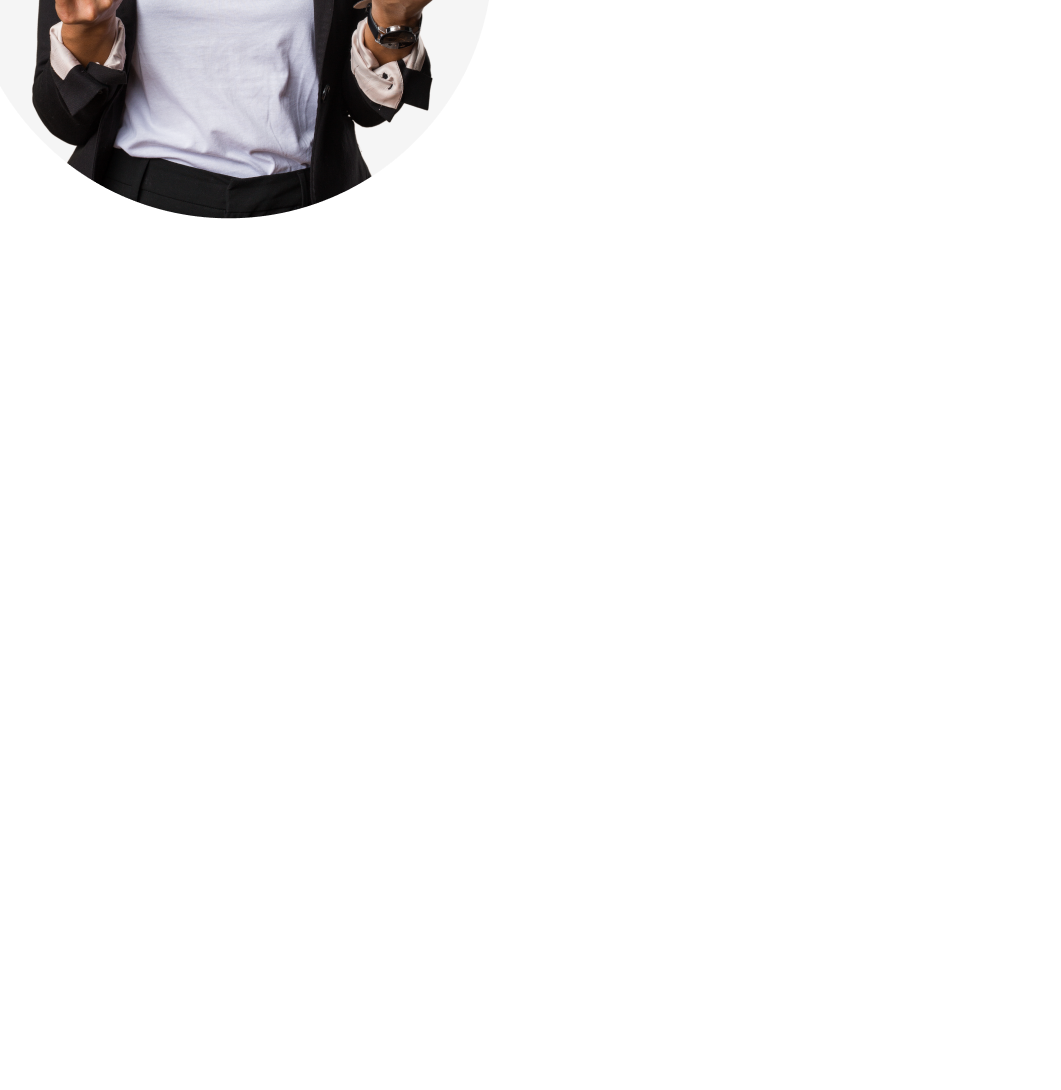
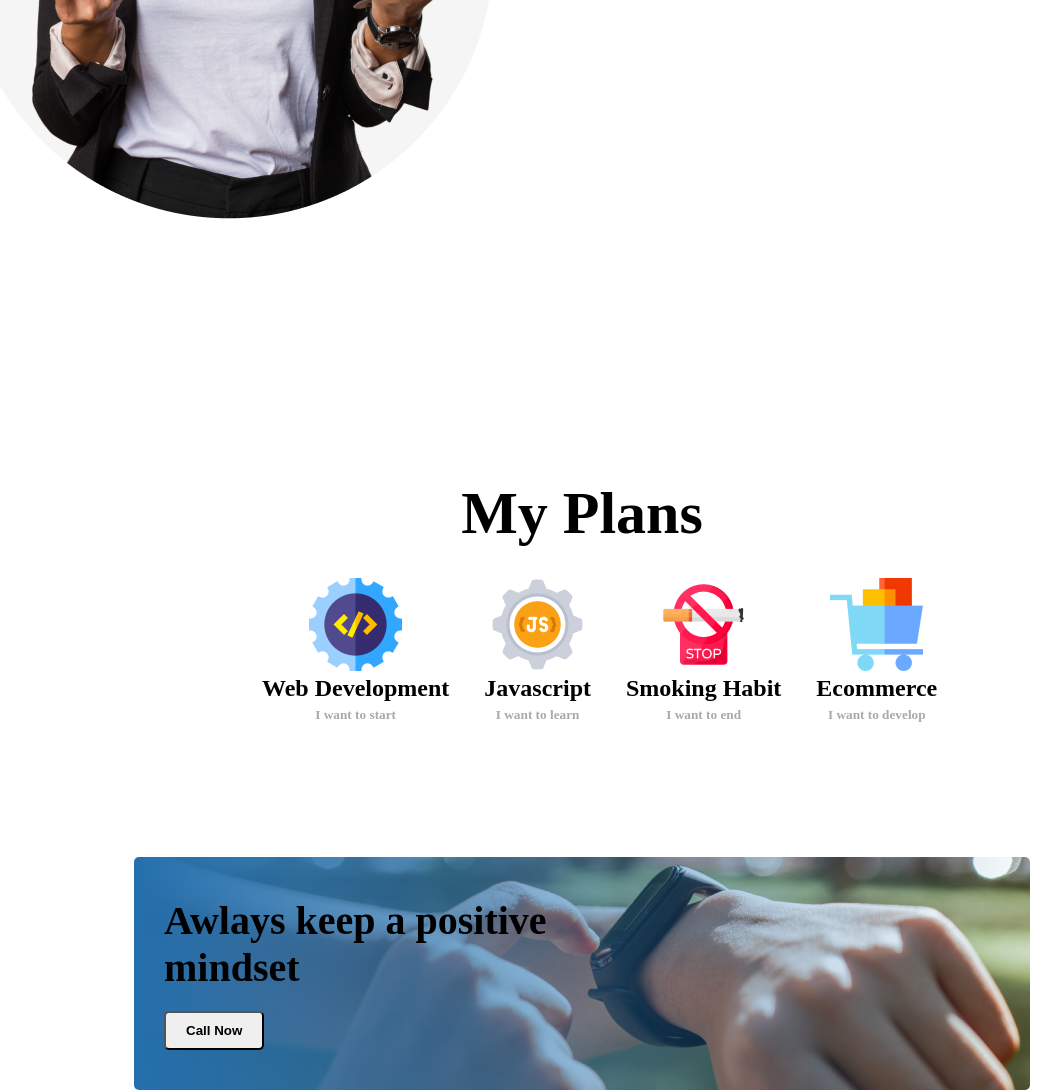
Before and after one commit to developer-aminul/new-year-website, a plain HTML site: page index.html in a window 1280 px wide. Shown: the part 1614-2704 px from the top of the page, without its empty margins (58-1119 px from the left). Before the commit the page ends 1837 px from the top, so only its background shows below. Drawn offline with Linux system fonts and the light colour scheme.

Commit message:
added awlays keep section

```diff
--- a/index.html
+++ b/index.html
@@ -52,6 +52,43 @@
             </div>
             </div>
         </section>
+
+        <!-- my plan section -->
+        <section>
+            <div class="my-plan">
+                <h1>My Plans</h1>
+            </div>
+            <div class="plan-item">
+                <div class="plan-box">
+                    <img src="styels/images/icons/web.png" alt="">
+                    <h1>Web Development</h1>
+                    <h5 class="sub-title">I want to start</h5>
+                </div>
+                <div class="plan-box">
+                    <img src="styels/images/icons/js.png" alt="">
+                    <h1>Javascript</h1>
+                    <h5 class="sub-title">I want to learn</h5>
+                </div>
+                <div class="plan-box">
+                    <img src="styels/images/icons/smoke.png" alt="">
+                    <h1>Smoking Habit</h1>
+                    <h5 class="sub-title">I want to end</h5>
+                </div>
+                <div class="plan-box">
+                    <img src="styels/images/icons/ecom.png" alt="">
+                    <h1>Ecommerce</h1>
+                    <h5 class="sub-title">I want to develop</h5>
+                </div>
+
+            </div>
+        </section>
+        <!-- Awlays keep section -->
+        <section class="awlays-section">
+            <div class="awlays-text">
+                <h1 class="awlays-title">Awlays keep a positive mindset</h1>
+                <button class="awlays-btn">Call Now</button>
+            </div>
+        </section>
     </main>
     <footer>
     </footer>
--- a/style.css
+++ b/style.css
@@ -82,3 +82,62 @@
  .text-list li {
      list-style-type: lower-alpha;
  }
+
+ /* my plan styles */
+ .my-plan {
+     text-align: center;
+     font-size: 40px;
+     font-weight: 800;
+     padding-top: 20%;
+ }
+
+ .plan-item {
+     display: flex;
+     gap: 35px;
+     padding-left: 25%;
+     padding-top: 30px;
+ }
+
+ .plan-box {
+     text-align: center;
+
+ }
+
+ .sub-title {
+     color: darkgray;
+     font-weight: bold;
+     padding-top: 5px;
+ }
+
+ /* awlays keep styles */
+
+ .awlays-section {
+     margin: 0 15%;
+
+ }
+
+ .awlays-text {
+
+     margin-top: 15%;
+     padding-left: 30px;
+     padding-bottom: 40px;
+
+     background-repeat: no-repeat;
+     background-position: center;
+     border-radius: 5px;
+     background-image: linear-gradient(to left, rgba(200, 0, 1, 0), rgb(36, 111, 173)), url(styels/images/watch.png);
+ }
+
+
+ .awlays-title {
+     padding-top: 40px;
+     padding-bottom: 20px;
+     font-size: 40px;
+     margin-right: 40%;
+ }
+
+ .awlays-btn {
+     padding: 10px 20px;
+     border-radius: 5px;
+     font-weight: bold;
+ }
```
